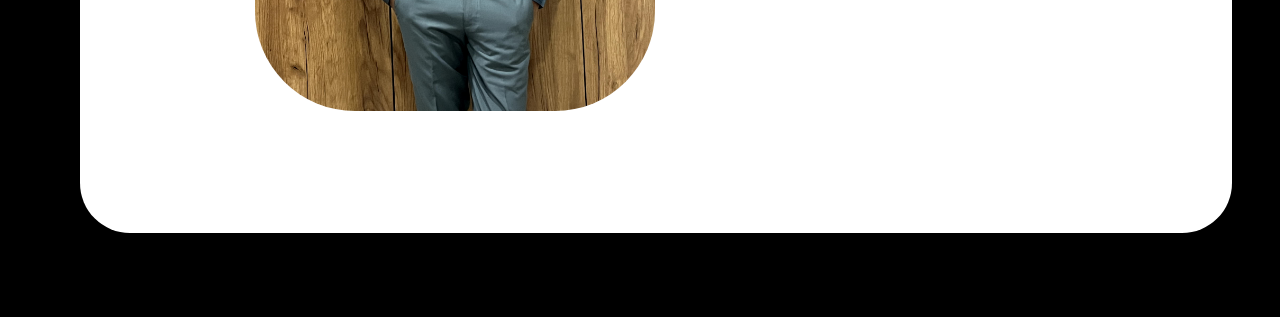
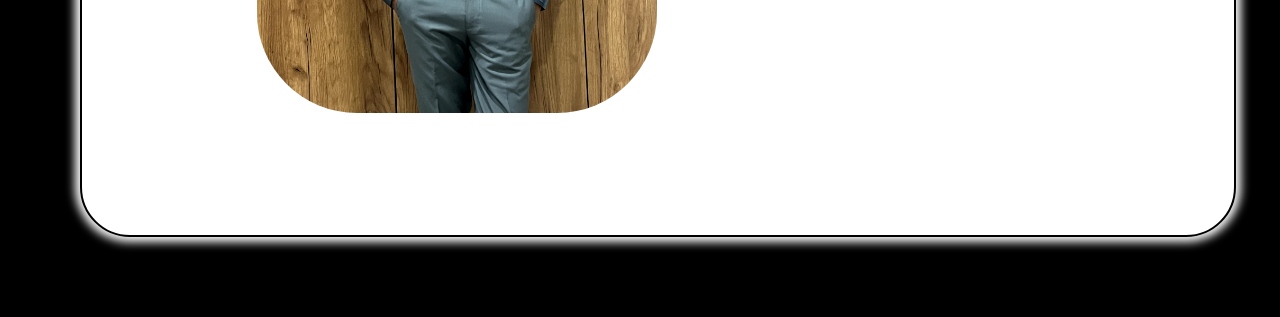
Before and after one commit to RitenBhimani/My_Potfolio, a plain HTML site: page index.html in a window 1280 px wide. Shown: the part 727-1044 px from the top of the page. Drawn offline with nearby package versions, Linux system fonts and the light colour scheme; files whose address does not match are found by name.

Commit message:
Update style.css

```diff
--- a/style.css
+++ b/style.css
@@ -18,7 +18,8 @@ body {
     background-color: white;
     margin: 80px;
     border-radius: 50px;
-
+    box-shadow: 0 0 10px 5px white;
+    border: 2px solid black;
 
 }
 
```
